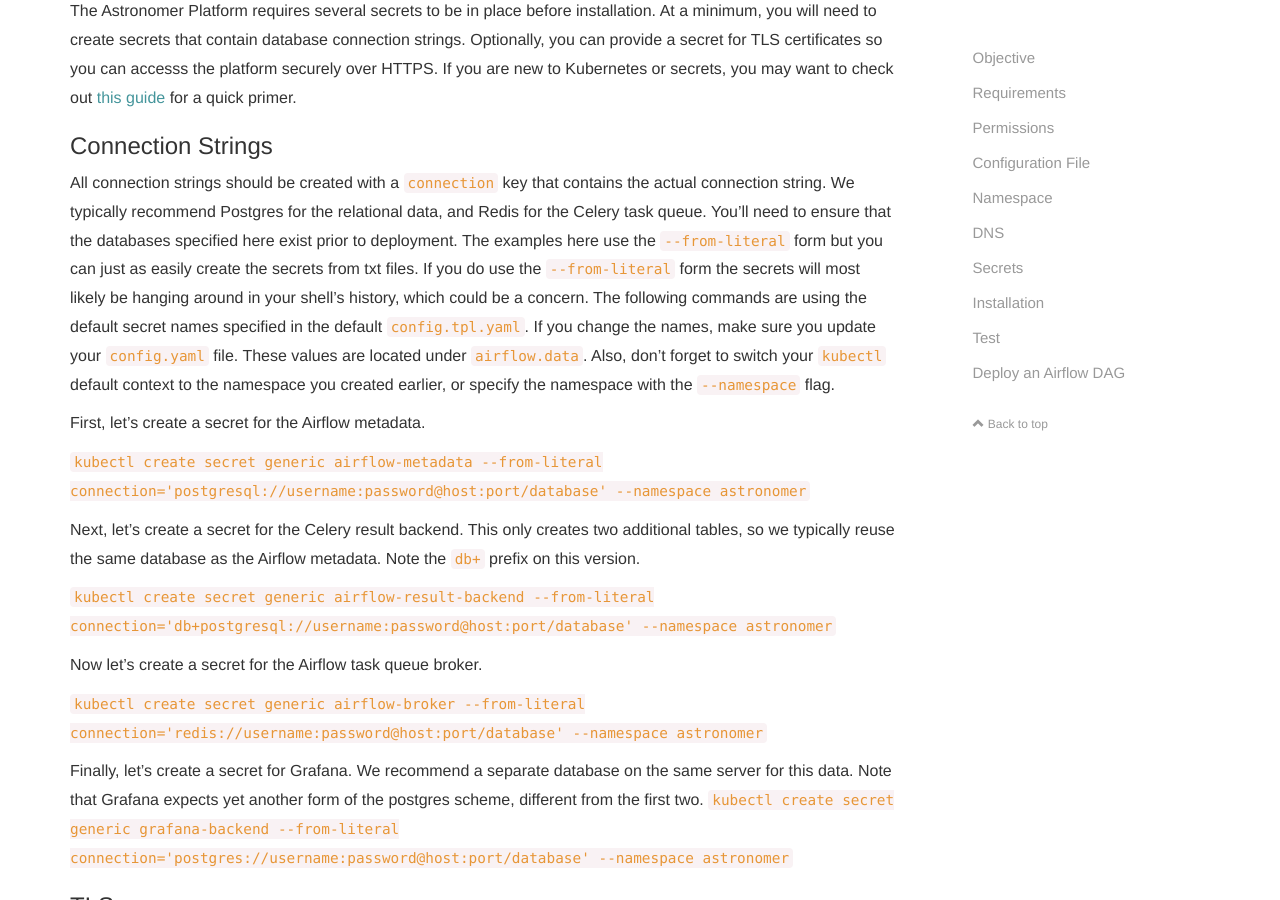
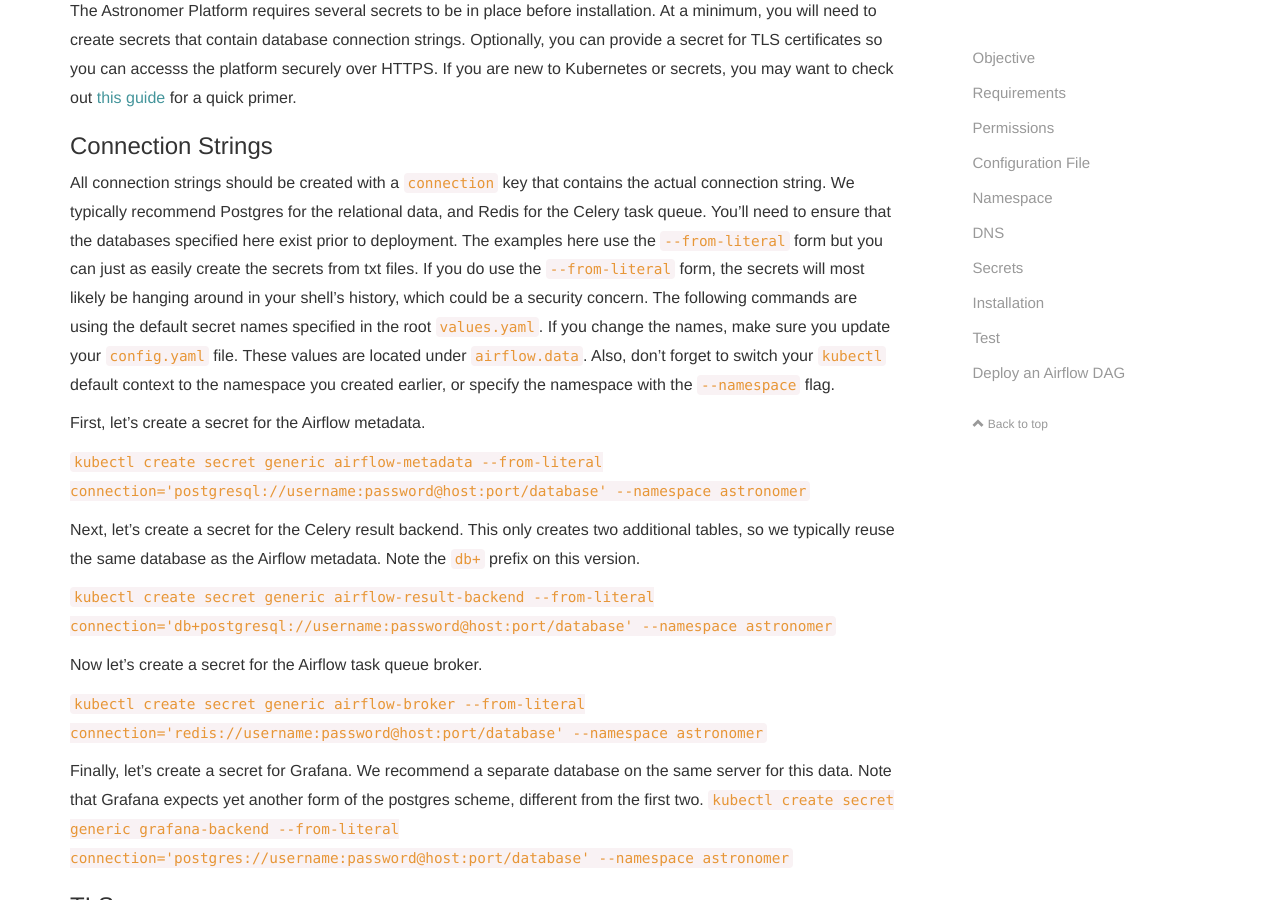
Before and after one commit to skynet/astronomer-ee, a Jekyll site: the page built from docs/pages/guides/google-cloud.md, in a window 1280 px wide and 900 px high, scrolled down 2499 px. Built offline with Jekyll 4.4.1, drawn with Linux system fonts in a browser that asks for light colours; nearby versions of some CDN libraries; comment, search, counter and statistics services are not loaded.

Commit message:
Updates to secret wording

```diff
--- a/docs/pages/guides/google-cloud.md
+++ b/docs/pages/guides/google-cloud.md
@@ -65,7 +65,7 @@ The Astronomer Platform requires several secrets to be in place before installat
 
 ### Connection Strings
 
-All connection strings should be created with a `connection` key that contains the actual connection string. We typically recommend Postgres for the relational data, and Redis for the Celery task queue. You'll need to ensure that the databases specified here exist prior to deployment. The examples here use the `--from-literal` form but you can just as easily create the secrets from txt files. If you do use the `--from-literal` form the secrets will most likely be hanging around in your shell's history, which could be a concern. The following commands are using the default secret names specified in the default `config.tpl.yaml`. If you change the names, make sure you update your `config.yaml` file. These values are located under `airflow.data`. Also, don't forget to switch your `kubectl` default context to the namespace you created earlier, or specify the namespace with the `--namespace` flag.
+All connection strings should be created with a `connection` key that contains the actual connection string. We typically recommend Postgres for the relational data, and Redis for the Celery task queue. You'll need to ensure that the databases specified here exist prior to deployment. The examples here use the `--from-literal` form but you can just as easily create the secrets from txt files. If you do use the `--from-literal` form, the secrets will most likely be hanging around in your shell's history, which could be a security concern. The following commands are using the default secret names specified in the root `values.yaml`. If you change the names, make sure you update your `config.yaml` file. These values are located under `airflow.data`. Also, don't forget to switch your `kubectl` default context to the namespace you created earlier, or specify the namespace with the `--namespace` flag.
 
 First, let's create a secret for the Airflow metadata.
 
```
